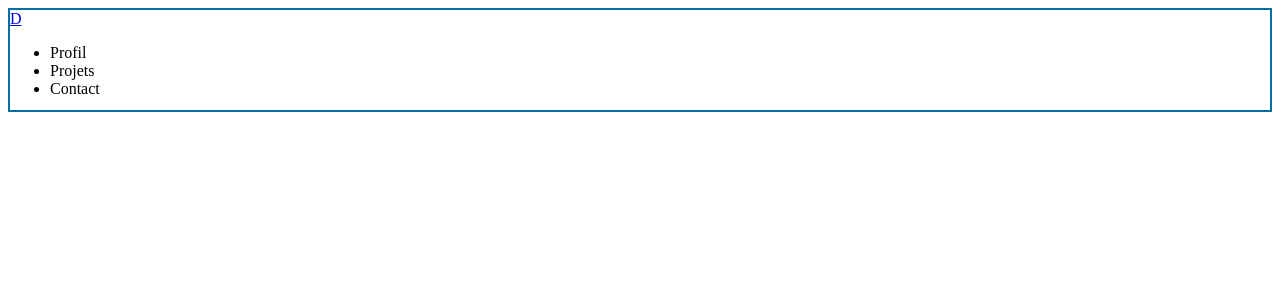
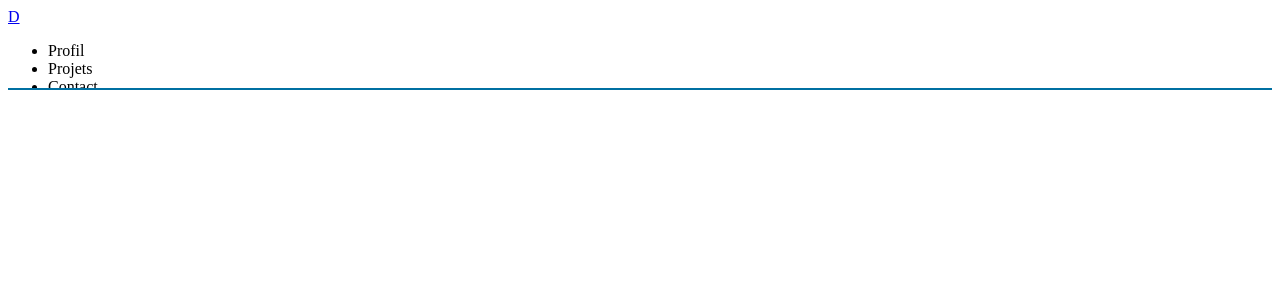
Before and after one commit to DubJeremy/PortfolioDuboisJeremy, a Next.js app: page / in a window 1280 px wide. Shown: the top 300 px of the page. Built offline with nearby package versions, Linux system fonts and the light colour scheme; grey boxes are pictures that could not be loaded.

Commit message:
(App) add fonts + background anim

```diff
--- a/components/Navbar/navbar.module.scss
+++ b/components/Navbar/navbar.module.scss
@@ -2,8 +2,9 @@
 @import 'styles/mixins.scss';
 
 .navbar {
-	height: 100px;
-	border: 2px solid $blue;
+	height: 80px;
+	width: 100%;
+	border-bottom: 2px solid $blue;
 	overflow: hidden;
 	.logo {
 		.logoStriped {
--- a/styles/globals.scss
+++ b/styles/globals.scss
@@ -1,4 +1,16 @@
 @import './variables.scss';
+@import './mixins.scss';
+
+@font-face {
+	font-family: 'JosefinS';
+	src: url('/fonts/JosefinSans.ttf') format('truetype');
+	font-display: swap;
+}
+@font-face {
+	font-family: 'Flaviotte';
+	src: url('/fonts/Flaviotte.ttf') format('truetype');
+	font-display: swap;
+}
 
 * {
 	margin: 0;
@@ -14,12 +26,59 @@ body * {
 	color: inherit;
 	background-color: inherit;
 }
+*,
+:after,
+:before {
+	-webkit-box-sizing: inherit;
+	box-sizing: inherit;
+	color: inherit;
+}
 
 body {
 	overflow-x: hidden;
+	width: 100vw;
+	height: 100vh;
+	max-width: 100vw;
+	max-height: 100vh;
+	padding: auto;
+	@include flex;
+}
+body:before {
+	position: fixed;
+	left: 0;
+	top: 0;
+	background: url(/img/background.webp) 0 0;
+	background-size: 500px 500px;
+	content: '';
 	width: 100%;
-	height: 100%;
-	padding: auto;
+	height: calc(100% + 100px);
+	z-index: -2;
+	// z-index: 0;
+}
+body:after {
+	position: fixed;
+	left: 0;
+	top: 0;
+	background-image: url(/img/noise.png);
+	pointer-events: none !important;
+	background-size: 250px 250px;
+	-webkit-animation: noiseTextureAnim 0.55s steps(1) infinite;
+	animation: noiseTextureAnim 0.55s steps(1) infinite;
+	will-change: background-position;
+	-webkit-backface-visibility: hidden;
+	backface-visibility: hidden;
+	-webkit-transform: translateZ(0);
+	transform: translateZ(0);
+	content: '';
+	width: 100%;
+	height: calc(100% + 100px);
+	// z-index: 60;
+	z-index: -1;
+}
+main {
+	width: calc(100vw - 30px);
+	height: calc(100vh - 30px);
+	border: 2px solid $blue;
 }
 
 li {
@@ -45,3 +104,41 @@ button:focus {
 button:focus {
 	outline: none;
 }
+
+@keyframes noiseTextureAnim {
+	0% {
+		background-position: 0 0;
+	}
+	10% {
+		background-position: 10px 10px;
+	}
+	20% {
+		background-position: 150px 20px;
+	}
+	30% {
+		background-position: 125px 125px;
+	}
+	40% {
+		background-position: 40px 170px;
+	}
+	50% {
+		background-position: 125px 125px;
+	}
+	60% {
+		background-position: 90px 10px;
+	}
+	70% {
+		background-position: 60px 100px;
+	}
+	80% {
+		background-position: 20px 70px;
+	}
+	90% {
+		background-position: 120px 80px;
+	}
+	to {
+		background-position: 0 250px;
+	}
+}
+
+// transition: background-color 0.4s linear;
```
Also changed, not shown: components/Custom404/custom404.module.scss (added, +166 -0 lines), components/Custom404/index.tsx (added, +27 -0 lines), public/fonts/Flaviotte.ttf (added), public/fonts/JosefinSans.ttf (added).
